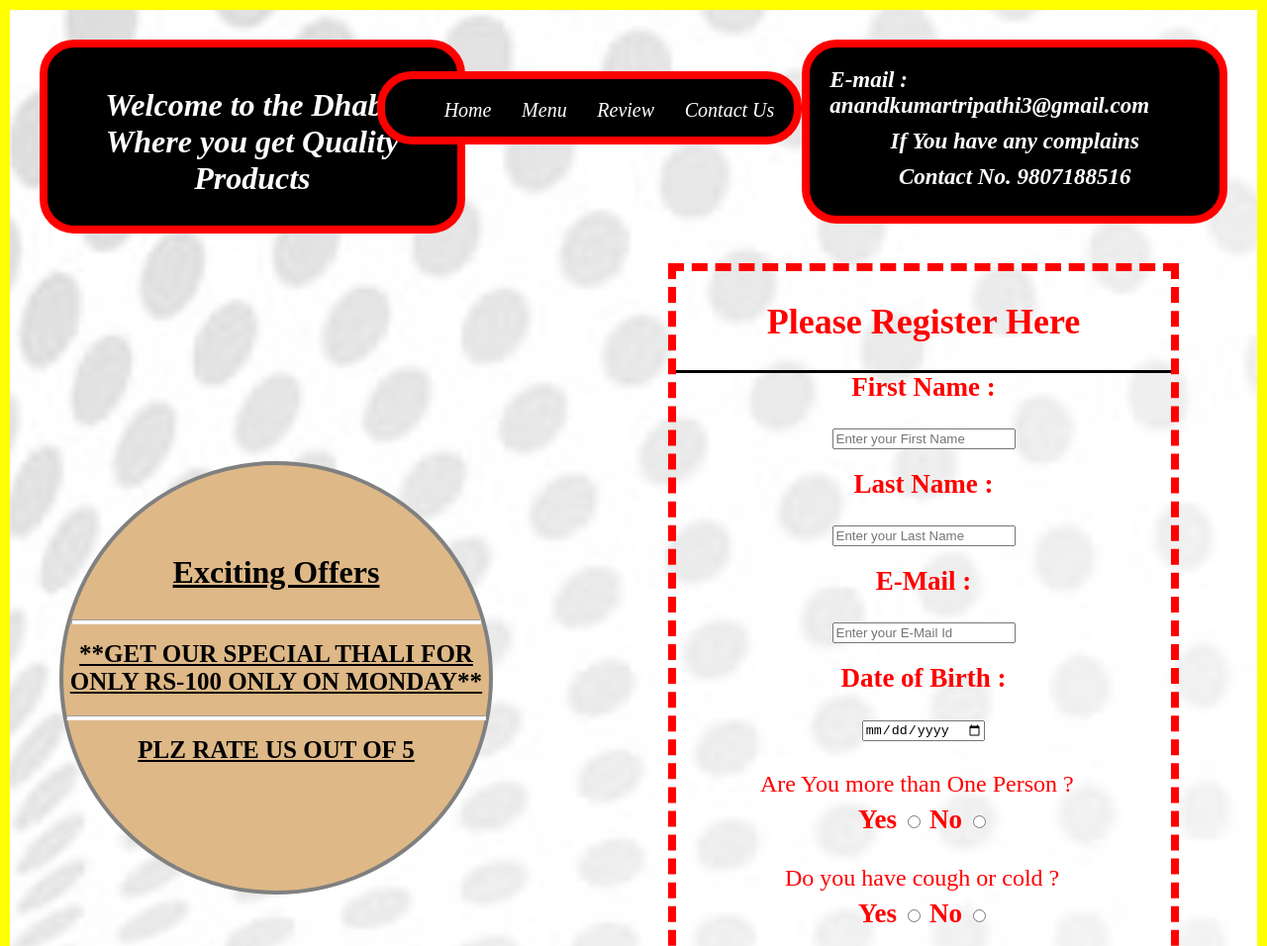
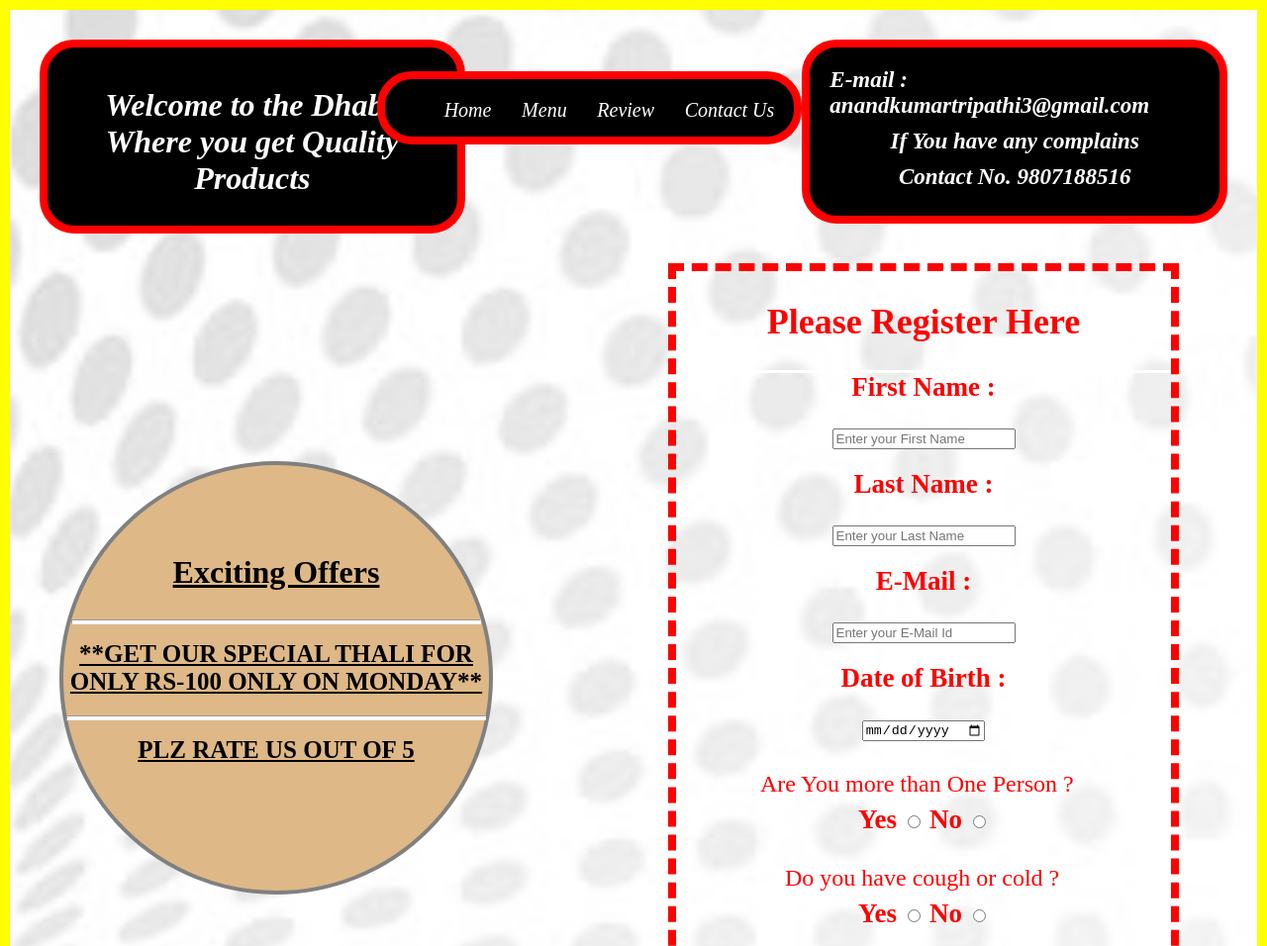
Before and after one commit to anand6361/CSS-A-2, a plain HTML site: page index.html in a window 1280 px wide. Shown: the top 956 px of the page at 99% size. Drawn offline with Linux system fonts and the light colour scheme.

Commit message:
Update style.css

```diff
--- a/style.css
+++ b/style.css
@@ -143,7 +143,7 @@ body{
     height: 100px;
     width: 500px;
     color: red;
-    border-bottom: 3px solid black;
+    border-bottom: 3px solid white;
 }
 label{
     color: red;
```
